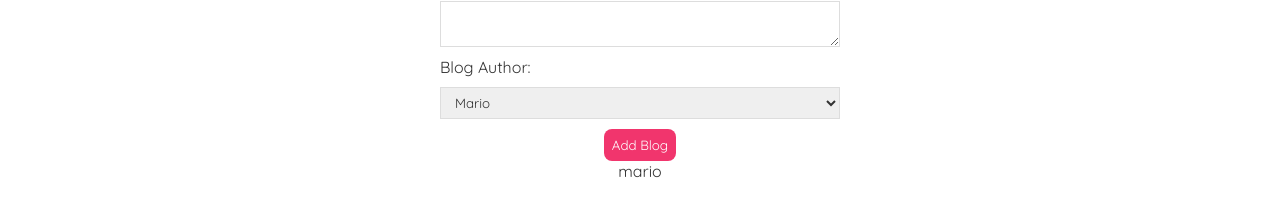
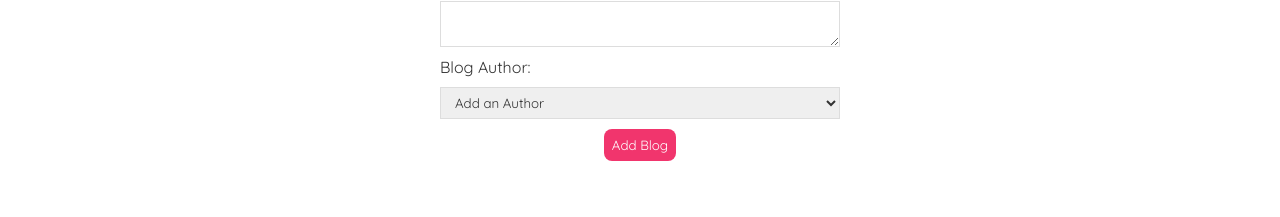
Before and after one commit to SaiHarshaKanamarla/personal-blog-react, a React (Create React App) app: page /create in a window 1280 px wide. Shown: the part 305-522 px from the top of the page. Built offline with nearby package versions, Linux system fonts and the light colour scheme.

Commit message:
minor changes for handling with node

```diff
--- a/src/BlogDetails.js
+++ b/src/BlogDetails.js
@@ -9,7 +9,7 @@ const BlogDetails = () => {
     const history =  useHistory();
 
     const handleClick = () => {
-        fetch('http://localhost:8000/blogs/'+blog.id, {
+        fetch('http://localhost:8000/blogs/'+blog._id, {
             method: 'DELETE'
         })
         .then(()=>{
--- a/src/BlogList.js
+++ b/src/BlogList.js
@@ -10,8 +10,8 @@ const BlogList = ({blogs,title}) => {
         <div className="blog-list">
             <h2>{title} </h2>
             {blogs.map((blog)=>(
-                <div className="blog-preview" key={blog.id}>
-                    <Link to={`/blogs/${blog.id}`}>
+                <div className="blog-preview" key={blog._id}>
+                    <Link to={`/blogs/${blog._id}`}>
                         <h2>{blog.title}</h2>
                         <p>Written By {blog.author}</p>
                     </Link>
--- a/src/Create.js
+++ b/src/Create.js
@@ -5,7 +5,7 @@ const Create = () => {
 
     const [title, setTitle] = useState('');
     const [body,setBody] = useState('');
-    const [author, setAuthor] = useState('mario');
+    const [author, setAuthor] = useState('');
     const [isPending, setIsPending] = useState(false);
     const history =  useHistory();
 
@@ -43,8 +43,10 @@ const Create = () => {
                 </textarea>
                 <label>Blog Author:</label>
                 <select value={author} onChange={(e)=> setAuthor(e.target.value)}>
-                    <option value="mario">Mario</option>
-                    <option value="yoshi">Yoshi</option>
+                    <option value="add">Add an Author</option>
+                    <option value="vishal">Vishal</option>
+                    <option value="dinesh">Dinesh</option>
+                    <option value="harsha">Harsha</option>
                 </select>
                 {!isPending && <button>Add Blog</button>}
                 {isPending && <button disabled> Adding a new Blog...</button>}
```
Also changed, not shown: data/db.json (+4 -4 lines).
